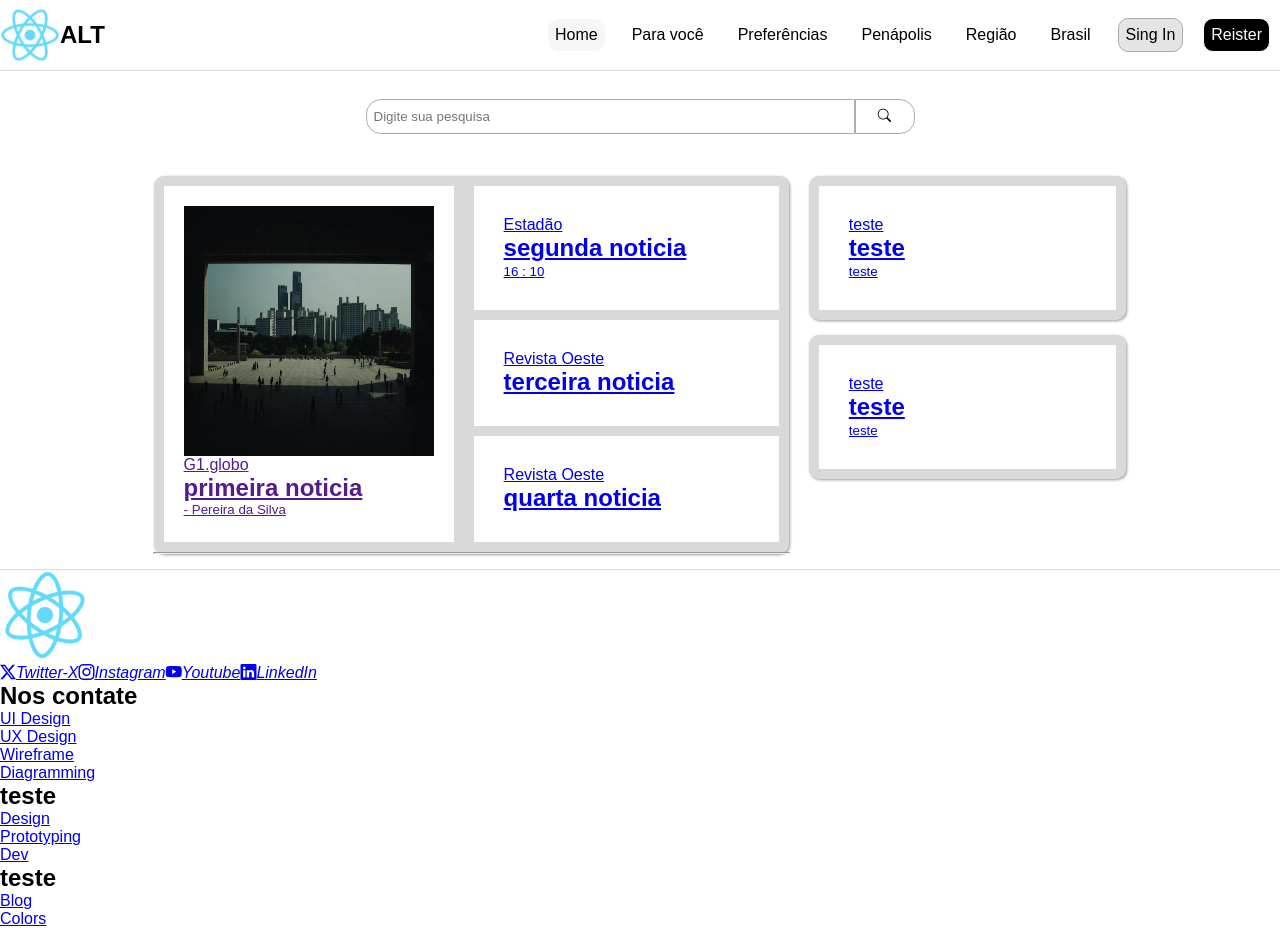
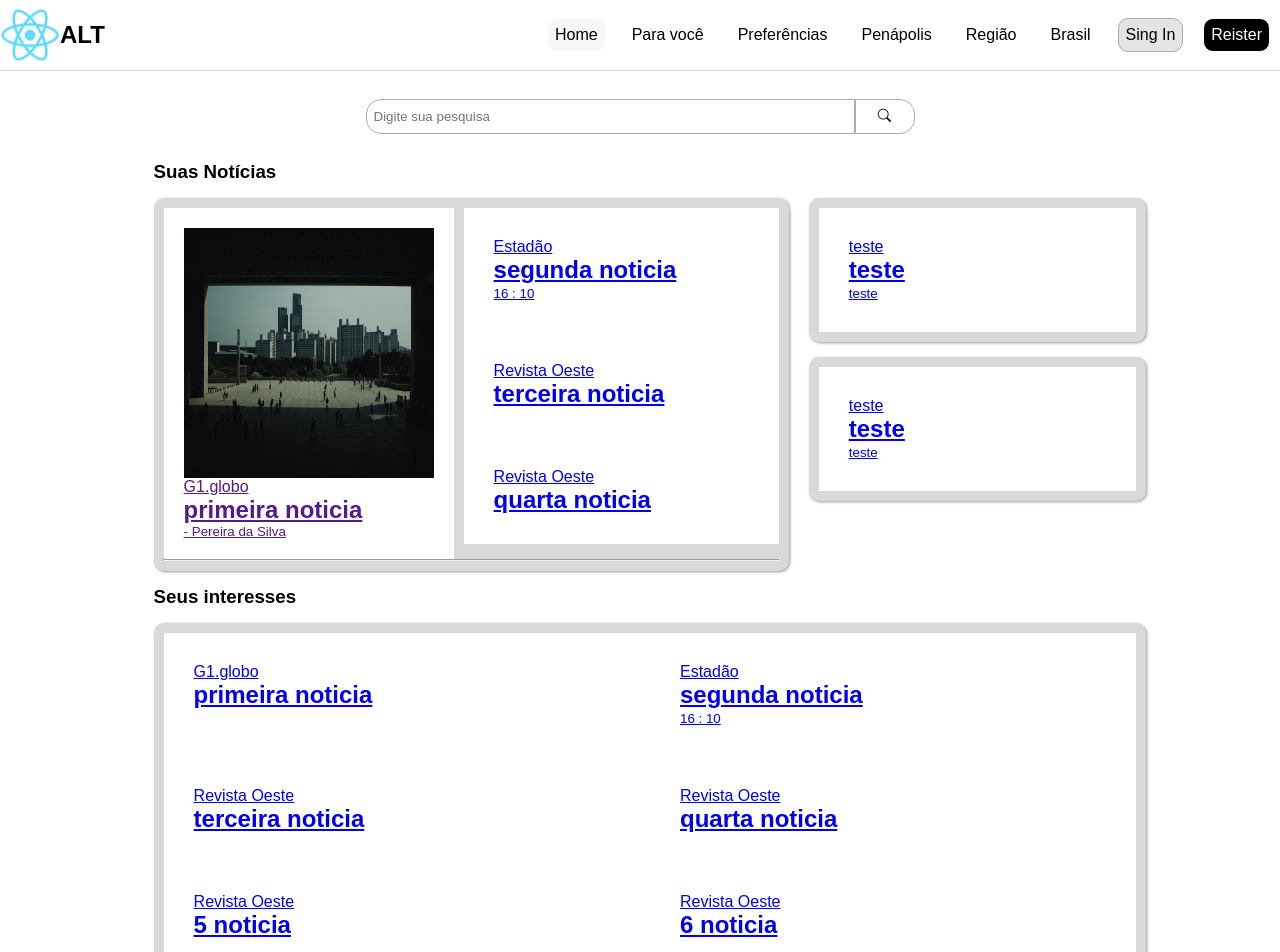
Before and after one commit to aeelmesq/TCC, a React (Create React App) app: page / in a window 1280 px wide. Shown: the top 952 px of the page. Before the commit the page ends 928 px from the top, so only its background shows below. Built offline with nearby package versions, Linux system fonts and the light colour scheme.

Commit message:
aprimoramento no css na home

```diff
--- a/src/StyleComponents/Home.css
+++ b/src/StyleComponents/Home.css
@@ -2,12 +2,12 @@
   width: 100%;
   display: grid;
   grid-template-columns: 2fr 5fr;
+  column-gap: 10px;
 }
 
 .left {
   float: left;
   background-color: white;
-  margin: 10px;
   padding: 20px;
 }
 .left > a {
@@ -21,7 +21,6 @@
 .sNoticias > ul > li {
   list-style: none;
   background-color: white;
-  margin: 10px;
   padding: 30px;
   width: auto;
 }
@@ -31,9 +30,13 @@
   display: grid;
   grid-template-columns: 2fr 1fr;
   column-gap: 20px;
-  justify-self: center;
 }
 
 .principalBlock > div {
   width: auto;
 }
+
+#columnInteresse {
+  display: grid;
+  grid-template-columns: 1fr 1fr;
+}
--- a/src/StyleComponents/Pages.css
+++ b/src/StyleComponents/Pages.css
@@ -1,5 +1,6 @@
 .block {
   background-color: #d9d9d9;
+  padding: 10px;
   width: 100%;
   display: flex;
   justify-content: center;
--- a/src/components/Pages/Home/Home.js
+++ b/src/components/Pages/Home/Home.js
@@ -1,15 +1,31 @@
 import BlocoPrincipal from './components/blocoPrincipal';
 import BlocoRight from './components/blocoRight';
+import SeusInteresses from './components/seusInteresses';
+
+import { noticias } from './data';
 
 function Home() {
   return (
-    <section className="principalBlock mainContent">
-      <div className="block">
-        <BlocoPrincipal />
-      </div>
-      <aside className="asideBlock">
-        <BlocoRight />
-      </aside>
+    <section>
+      <section>
+        <h1>Suas Notícias</h1>
+        <div className="principalBlock">
+          <div className="block">
+            <BlocoPrincipal data={noticias} />
+          </div>
+          <aside className="asideBlock">
+            <BlocoRight />
+          </aside>
+        </div>
+      </section>
+      <section>
+        <h1>Seus interesses</h1>
+        <div className="asideBlock">
+          <div className="block">
+            <SeusInteresses data={noticias} />
+          </div>
+        </div>
+      </section>
     </section>
   );
 }
--- a/src/components/Pages/Home/components/blocoPrincipal.js
+++ b/src/components/Pages/Home/components/blocoPrincipal.js
@@ -1,14 +1,13 @@
 import NoticiasSecundarias from './noticiasSecundarias';
 import NoticiaPrincipal from './noticiaPrincipal';
 import '../../../../StyleComponents/Home.css';
-import { noticias } from '../data.js';
 
-export default function BlocoPrincipal({ size = 250 }) {
+export default function BlocoPrincipal({ size = 250, data }) {
   return (
     <>
       <div className="principalCard">
         <NoticiaPrincipal size={size} />
-        <NoticiasSecundarias data={noticias} />
+        <NoticiasSecundarias data={data} />
       </div>
       <hr />
     </>
--- a/src/components/Pages/Home/components/noticiasSecundarias.js
+++ b/src/components/Pages/Home/components/noticiasSecundarias.js
@@ -1,12 +1,13 @@
 import { formatarSite } from '../../../utilits';
 
 export default function NoticiasSecundarias({ data }) {
-  const noticias = Array.isArray(data) ? [...data].slice(1) : [];
+  const noticias = Array.isArray(data) ? [...data].slice(1, 4) : [];
 
   return (
     <div className="sNoticias">
       <ul>
-        {noticias.map((noticia, index) => (
+        {noticias.length &&
+          noticias.map((noticia, index) => (
             <li key={index}>
               <div>
                 <a href={formatarSite(noticia.site)}>
--- /dev/null
+++ b/src/components/Pages/Home/components/seusInteresses.js
@@ -0,0 +1,23 @@
+import { formatarSite } from '../../../utilits';
+
+export default function SeusInteresses({ data }) {
+  const noticias = Array.isArray(data) ? [...data] : [];
+
+  return (
+    <div className="sNoticias" id="blockInteresse">
+      <ul id="columnInteresse">
+        {noticias.map((noticia, index) => (
+          <li key={index}>
+            <div>
+              <a href={formatarSite(noticia.site)}>
+                <span>{noticia.site}</span>
+                <h2>{noticia.title}</h2>
+                <small>{noticia.horarioPostagem}</small>
+              </a>
+            </div>
+          </li>
+        ))}
+      </ul>
+    </div>
+  );
+}
--- a/src/components/Pages/Home/data.js
+++ b/src/components/Pages/Home/data.js
@@ -32,4 +32,20 @@ export const noticias = [
     site: 'Revista Oeste',
     autor: 'Josefino dos Santos',
   },
+  {
+    title: '5 noticia',
+    description:
+      'Lorem ipsum dolor sit amet, consectetur adipiscing elit. Pellentesque in ex elementum, accumsan tortor sed, suscipit mi. Pellentesque tincidunt velit vel ante varius efficitur.',
+    horarioPostagem: '',
+    site: 'Revista Oeste',
+    autor: 'Josefino dos Santos',
+  },
+  {
+    title: '6 noticia',
+    description:
+      'Lorem ipsum dolor sit amet, consectetur adipiscing elit. Pellentesque in ex elementum, accumsan tortor sed, suscipit mi. Pellentesque tincidunt velit vel ante varius efficitur.',
+    horarioPostagem: '',
+    site: 'Revista Oeste',
+    autor: 'Josefino dos Santos',
+  },
 ];
```
Lines whose indentation alone changed are shown as unchanged.
